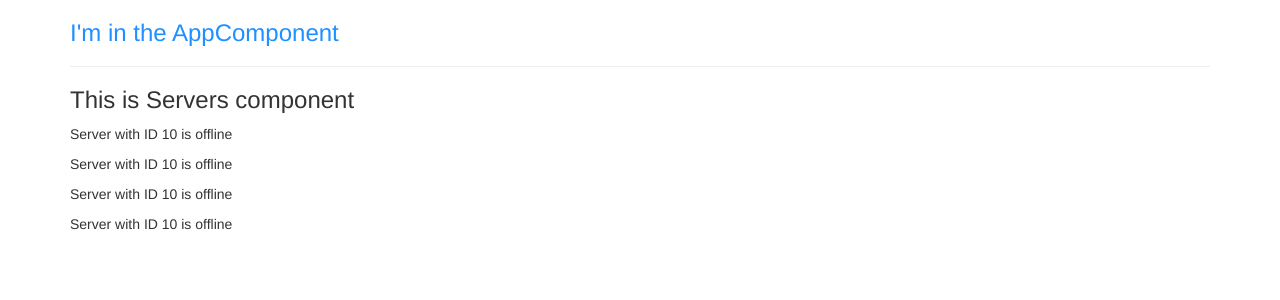
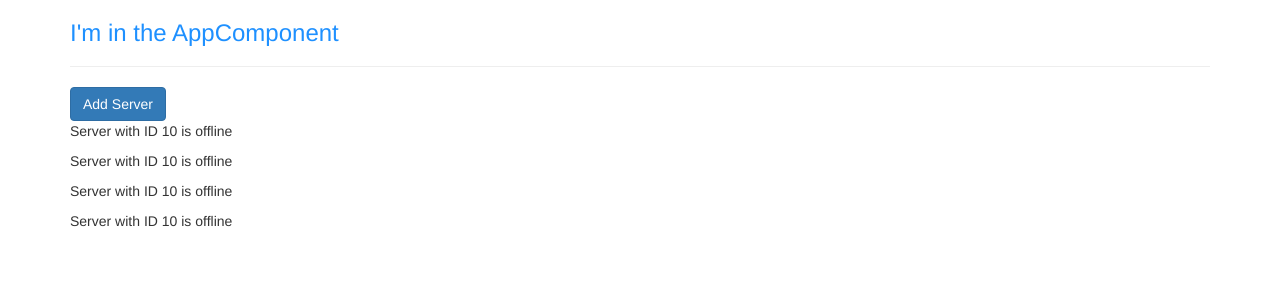
Before and after one commit to neulxy/AngularCompleteGuide, an Angular app: page / in a window 1280 px wide. Shown: the top 300 px of the page. Built offline with nearby package versions, Linux system fonts and the light colour scheme.

Commit message:
property binding

```diff
--- a/src/app/servers/servers.component.html
+++ b/src/app/servers/servers.component.html
@@ -1,4 +1,4 @@
-<h3>This is Servers component</h3>
+<button class="btn btn-primary" [disabled]="!allowNewServer">Add Server</button>
 <app-server></app-server>
 <app-server></app-server>
 <app-server></app-server>
--- a/src/app/servers/servers.component.ts
+++ b/src/app/servers/servers.component.ts
@@ -8,7 +8,12 @@
   styleUrls: ['./servers.component.scss'],
 })
 export class ServersComponent implements OnInit {
-  constructor() {}
+  allowNewServer = false;
+  constructor() {
+    setTimeout(() => {
+      this.allowNewServer = true;
+    }, 2000);
+  }
 
   ngOnInit(): void {}
 }
```
